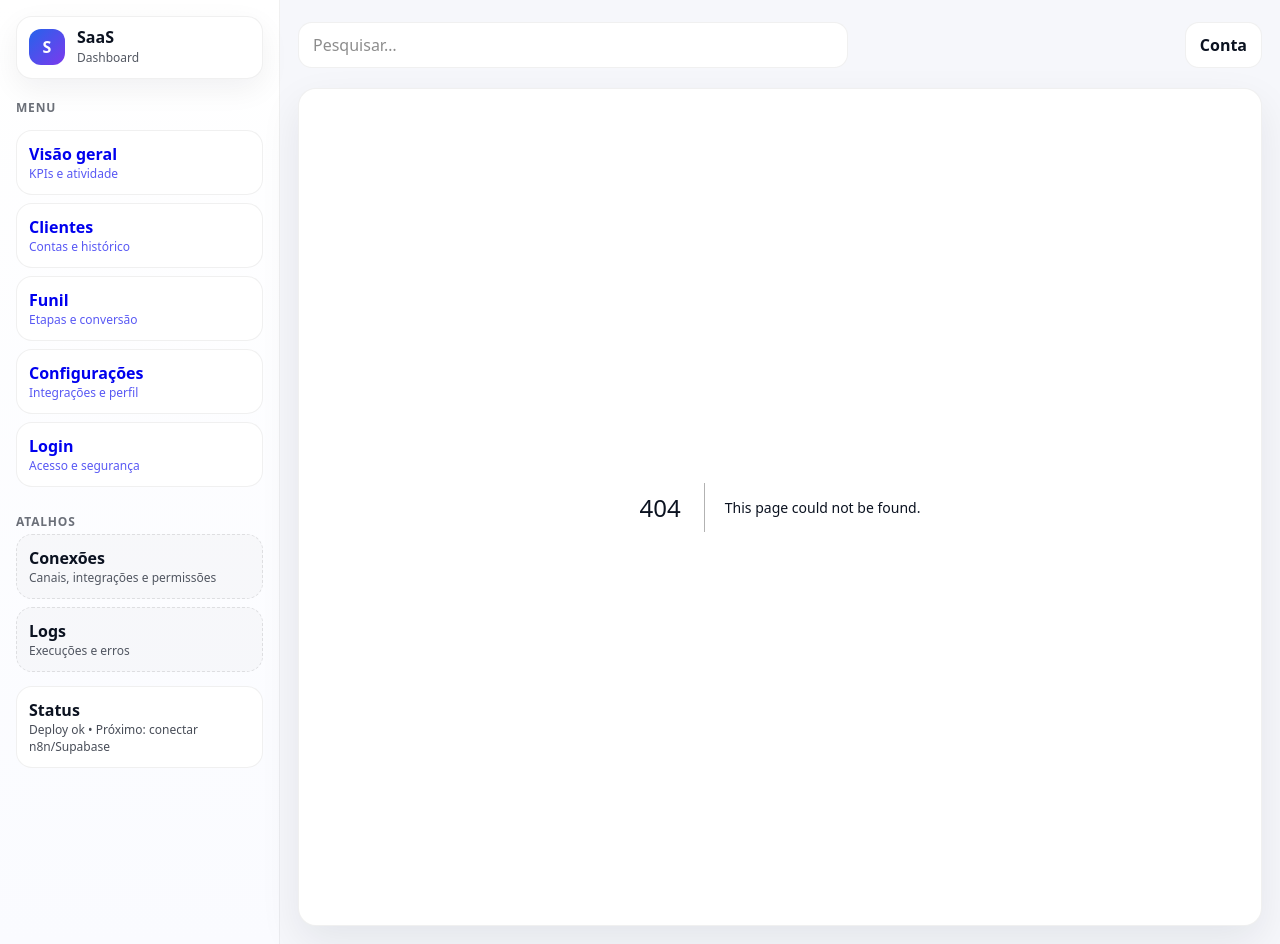
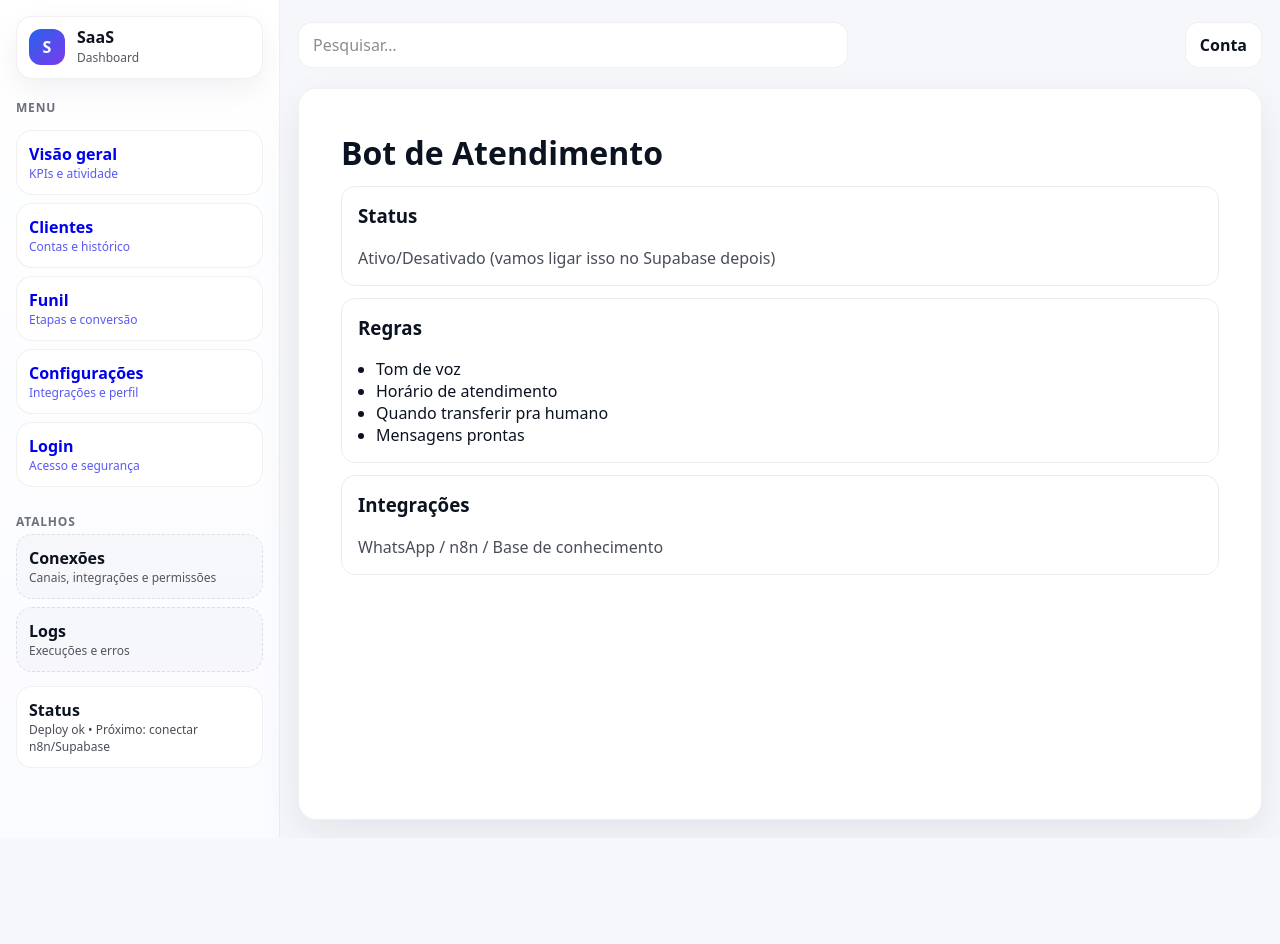
Before and after one commit to 8x5kk5dh7g-cell/S-A-A-S-D-A-S-H-B-O-A-R-D-, a Next.js app: page /bot in a window 1280 px wide. Before the commit this address had no page. After the commit the page ends 838 px from the top, so only its background shows below. Built offline with nearby package versions, Linux system fonts and the light colour scheme.

Commit message:
Create page.tsx

```diff
--- /dev/null
+++ b/app/bot/page.tsx
@@ -0,0 +1,27 @@
+export default function Page() {
+  return (
+    <div style={{ padding: 24, display: "grid", gap: 12 }}>
+      <h1 style={{ margin: 0 }}>Bot de Atendimento</h1>
+
+      <div style={{ border: "1px solid rgba(0,0,0,0.08)", borderRadius: 14, padding: 16 }}>
+        <h3 style={{ marginTop: 0 }}>Status</h3>
+        <p style={{ margin: 0, opacity: 0.75 }}>Ativo/Desativado (vamos ligar isso no Supabase depois)</p>
+      </div>
+
+      <div style={{ border: "1px solid rgba(0,0,0,0.08)", borderRadius: 14, padding: 16 }}>
+        <h3 style={{ marginTop: 0 }}>Regras</h3>
+        <ul style={{ margin: 0, paddingLeft: 18 }}>
+          <li>Tom de voz</li>
+          <li>Horário de atendimento</li>
+          <li>Quando transferir pra humano</li>
+          <li>Mensagens prontas</li>
+        </ul>
+      </div>
+
+      <div style={{ border: "1px solid rgba(0,0,0,0.08)", borderRadius: 14, padding: 16 }}>
+        <h3 style={{ marginTop: 0 }}>Integrações</h3>
+        <p style={{ margin: 0, opacity: 0.75 }}>WhatsApp / n8n / Base de conhecimento</p>
+      </div>
+    </div>
+  );
+}
```
